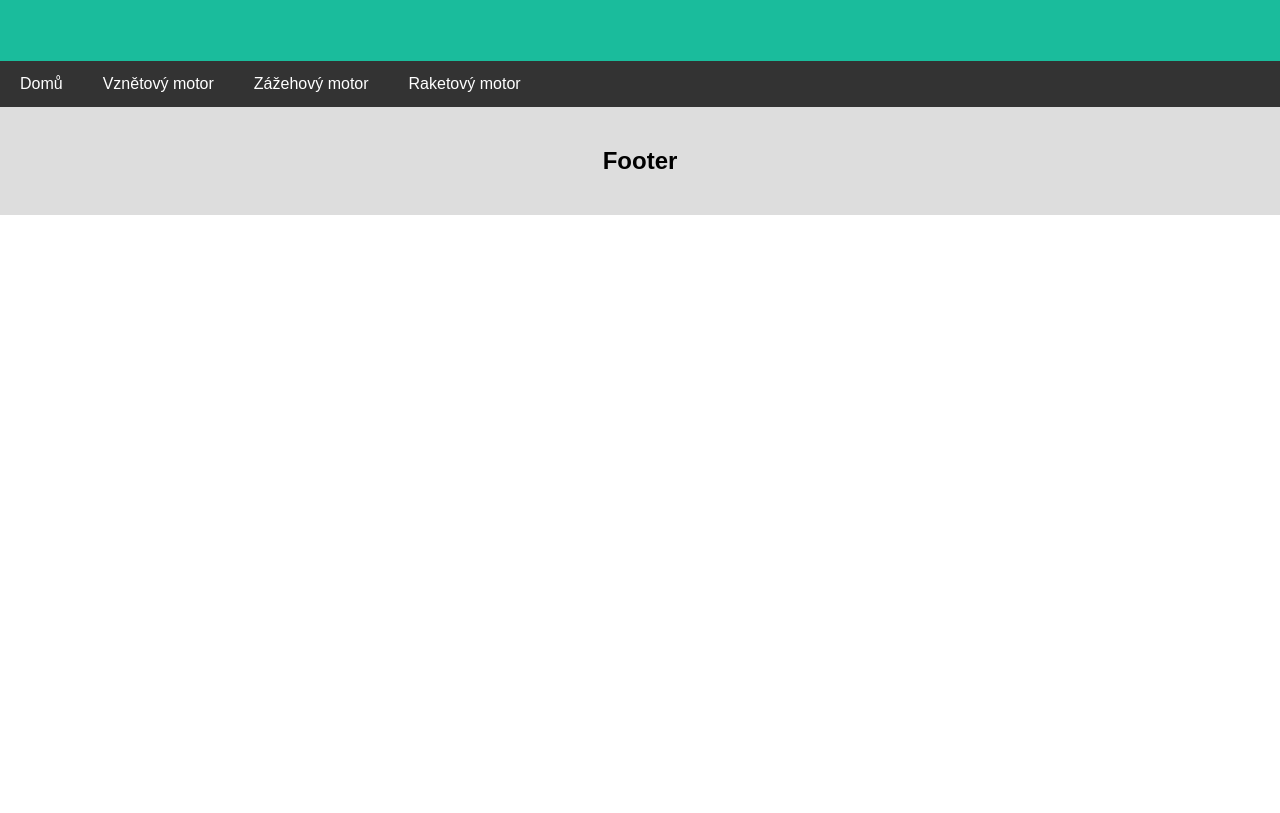
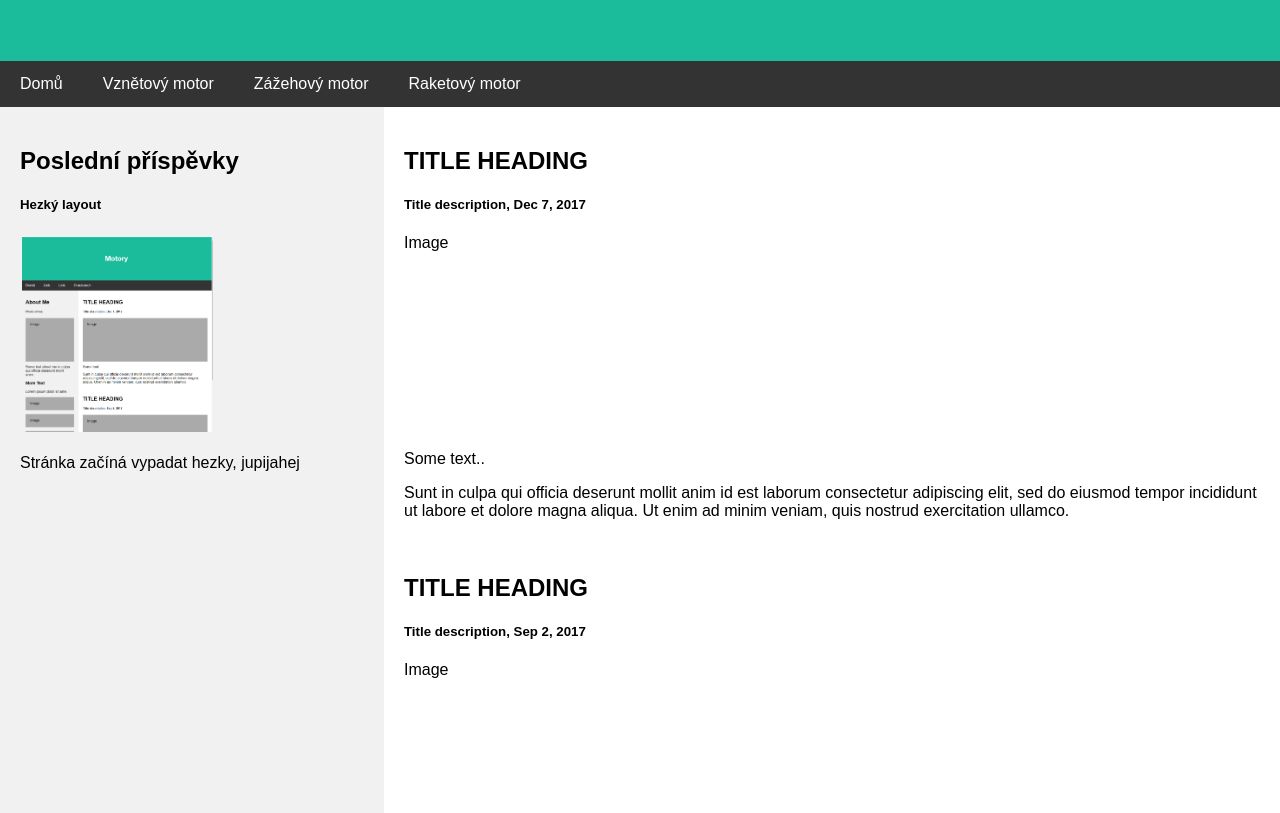
Before and after one commit to monolpay/web_projekt, a plain HTML site: page Web/index.html in a window 1280 px wide. Shown: the part 139-952 px from the top of the page. Before the commit the page ends 800 px from the top, so only its background shows below. Drawn offline with Linux system fonts and the light colour scheme.

Commit message:
added side panel

```diff
--- a/Web/index.html
+++ b/Web/index.html
@@ -27,6 +27,31 @@
   <a href="raketovy.html">Raketový motor</a>
 </div>
 
+<!-- Boční paneů -->
+<div class="row">
+  <div class="side">
+    <h2>Poslední příspěvky</h2>
+    <h5>Hezký layout</h5>
+    <a href="./img/layout.png" target="_top"><img class="img" style="height:200px;" src="./img/layout.png"></img></a>
+    <p>Stránka začíná vypadat hezky, jupijahej</p>
+  </div>
+
+  <!-- Hlavní tělo stránky -->
+  <div class="main">
+    <h2>TITLE HEADING</h2>
+    <h5>Title description, Dec 7, 2017</h5>
+    <div class="fakeimg" style="height:200px;">Image</div>
+    <p>Some text..</p>
+    <p>Sunt in culpa qui officia deserunt mollit anim id est laborum consectetur adipiscing elit, sed do eiusmod tempor incididunt ut labore et dolore magna aliqua. Ut enim ad minim veniam, quis nostrud exercitation ullamco.</p>
+    <br>
+    <h2>TITLE HEADING</h2>
+    <h5>Title description, Sep 2, 2017</h5>
+    <div class="fakeimg" style="height:200px;">Image</div>
+    <p>Some text..</p>
+    <p>Sunt in culpa qui officia deserunt mollit anim id est laborum consectetur adipiscing elit, sed do eiusmod tempor incididunt ut labore et dolore magna aliqua. Ut enim ad minim veniam, quis nostrud exercitation ullamco.</p>
+  </div>
+</div>
+
 <!-- Article -->
 <article>
 
```
